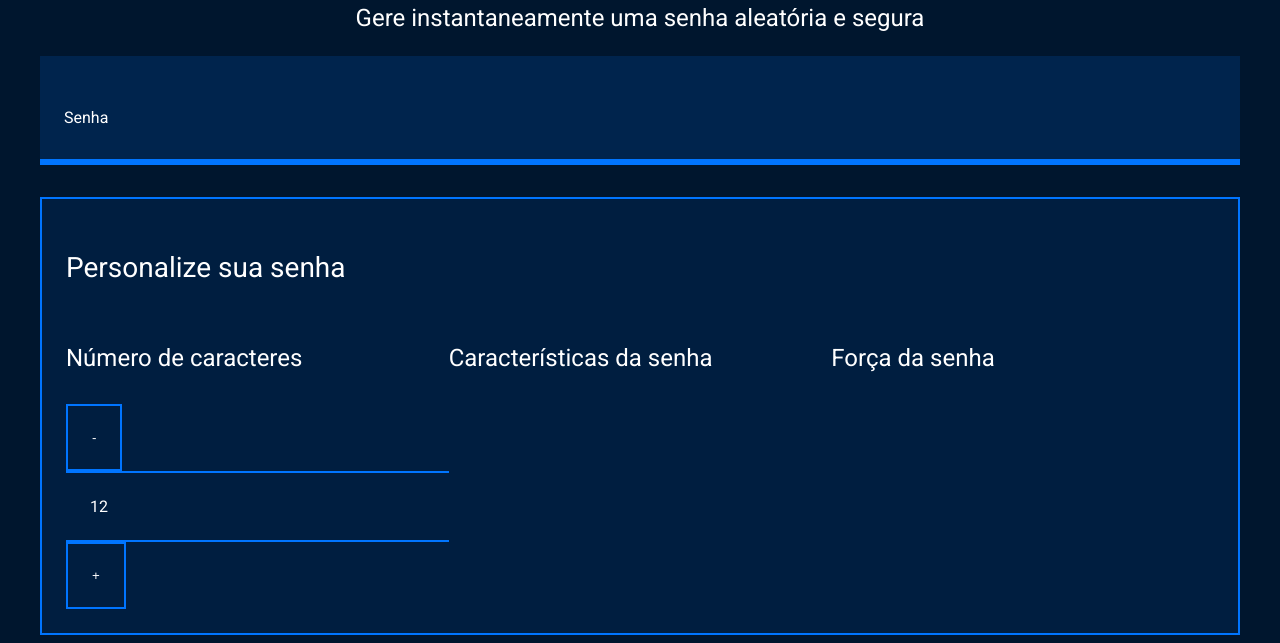
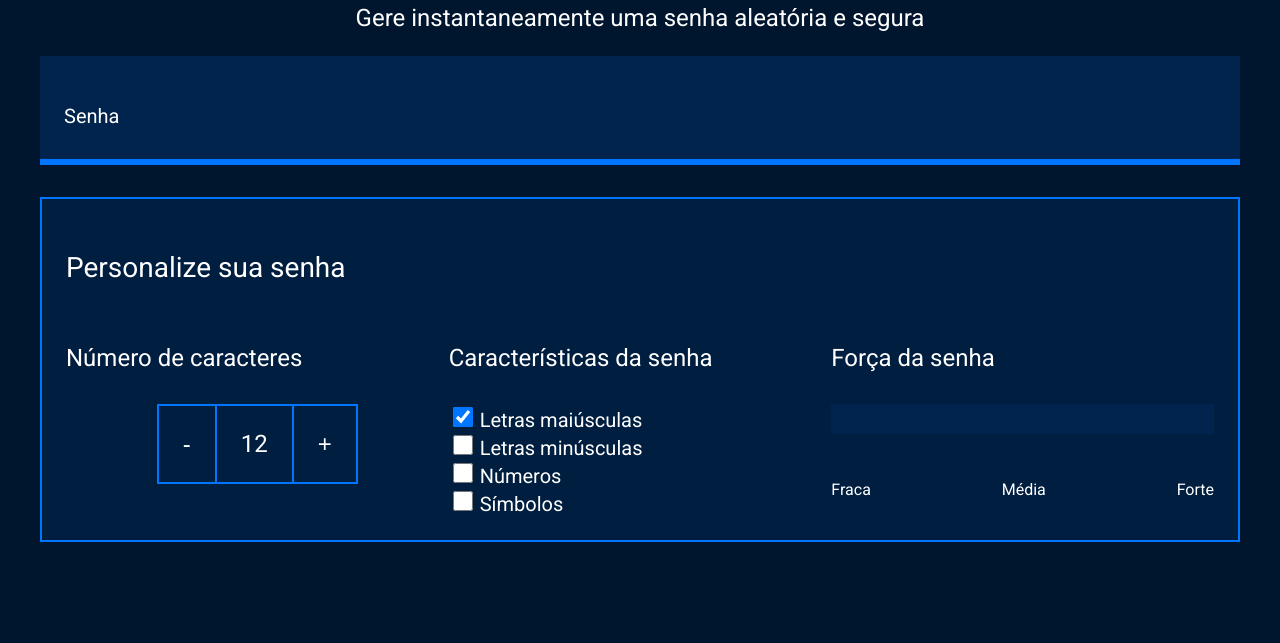
Before and after one commit to VitoriaLevoratto/geradordesenhas, a plain HTML site: page index.html in a window 1280 px wide. Shown: the part 214-857 px from the top of the page. After the commit the page ends 800 px from the top, so only its background shows below. Drawn offline with Linux system fonts and the light colour scheme.

Commit message:
aula 5 e 6 dia=25/03

```diff
--- a/index.html
+++ b/index.html
@@ -25,7 +25,7 @@
             <div class="parametro-coluna__senha">
                 <div class="parametro-senha">
                     <h4 class="parametro-senha__titulo">Número de caracteres</h4>
-                    <div class="parmetro-senha-botoes">
+                    <div class="parametro-senha-botoes">
                         <button class="parametro-senha__botao">-</button>
                         <p class="parametro-senha__texto">12</p>
                         <button class="parametro-senha__botao">+</button>
@@ -33,9 +33,32 @@
                 </div>
                 <div class="parametro-senha">
                     <h4 class="parametro-senha__titulo">Características da senha</h4>
+                    <div class="parametro-senha-checkbox">
+                        <input name="maiusculo" type="checkbox" class="checkbox" checked>
+                        <label for="maiusculo">Letras maiúsculas</label>
+                    </div>
+                    <div class="parametro-senha-checkbox">
+                        <input name="minusculo" type="checkbox" class="checkbox">
+                        <label for="minusculo">Letras minúsculas</label>
+                    </div>
+                    <div class="parametro-senha-checkbox">
+                        <input name="numero" type="checkbox" class="checkbox">
+                        <label for="numero">Números</label>
+                    </div>
+                    <div class="parametro-senha-checkbox">
+                        <input name="simbolo" type="checkbox" class="checkbox">
+                        <label for="simbolo">Símbolos</label>
+                    </div>
                 </div>
                 <div class="parametro-senha">
                     <h4 class="parametro-senha__titulo">Força da senha</h4>
+                    <div class="barra"></div>
+                    <div class="forca"></div>
+                    <div class="parametro-senha-textos">
+                        <p>Fraca</p>
+                        <p>Média</p>
+                        <p>Forte</p>
+                    </div>
                 </div>
             </div>
         </div>
--- a/style.css
+++ b/style.css
@@ -94,6 +94,8 @@ body{
     color: var(--branco);
     border: 2px solid var(--borda);
     padding: 24px;
+    font-size: 24px;
+    cursor: pointer;
 }
 
 .parametro-senha__texto{
@@ -101,6 +103,49 @@ body{
     border-top: 2px solid var(--borda);
     border-bottom: 2px solid var(--borda);
     margin: 0;
+    font-size: 24px;
+}
+
+label{
+    font-size: 20px;
+}
+
+.checkbox{
+    width: 20px;
+    height: 20px;
+    cursor: pointer;
+}
+
+.barra{
+    background-color: var(--fundo-senha);
+    height: 30px;
+    width: 100%;
+}
+
+.forca{
+    height: 30px;
+    position: relative;
+    bottom: 30px;
+}
+
+.fraca{
+    background-color: #E71B32;
+    width: 25%;
+}
+
+.media{
+    background-color: #FAF408;
+    width: 50%;
+}
+
+.forte{
+    background-color: #00FF85;
+    width: 100%;
+}
+
+.parametro-senha-textos{
+    display: flex;
+    justify-content: space-between;
 }
 
 @media screen and (min-width: 768px) {
```
